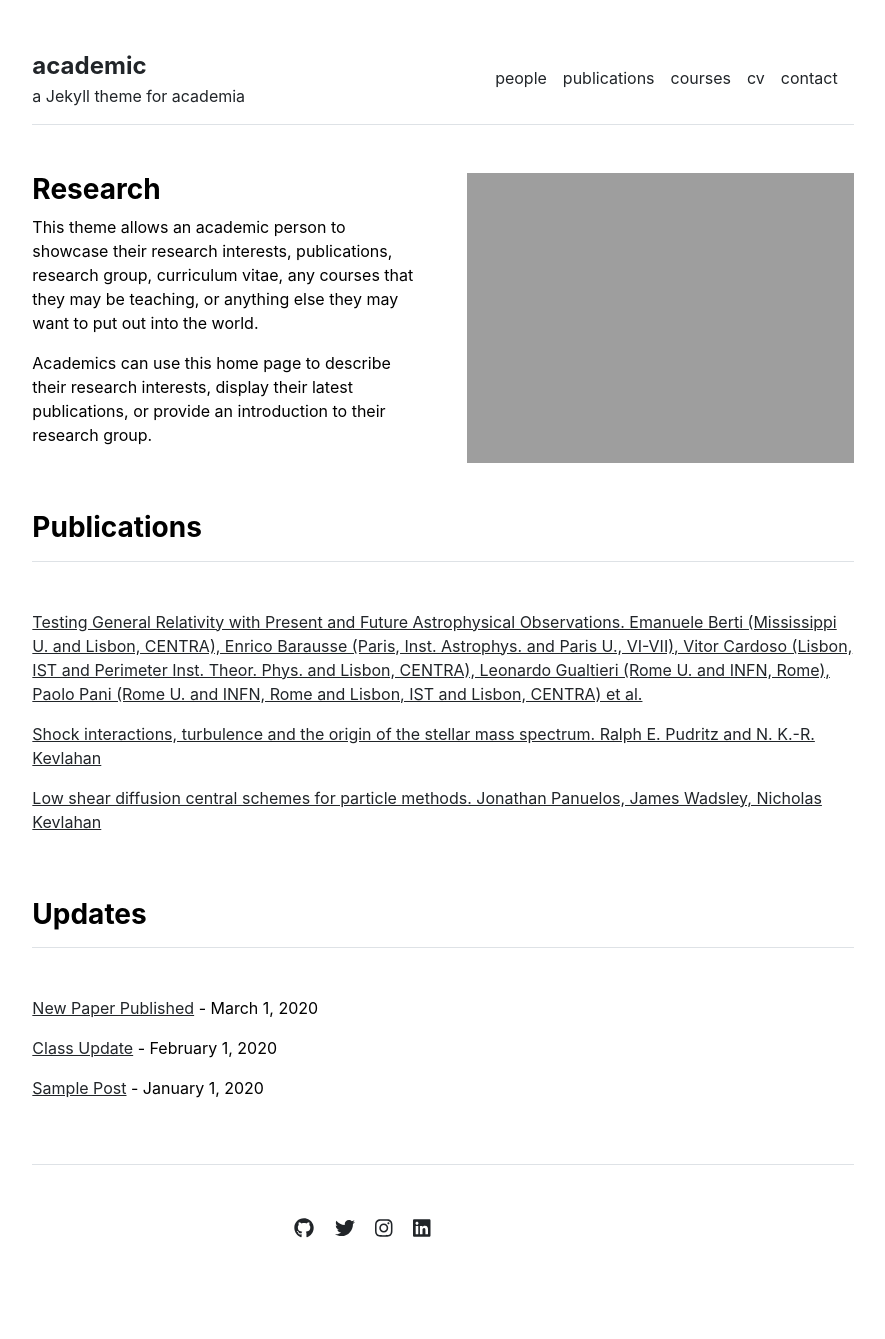
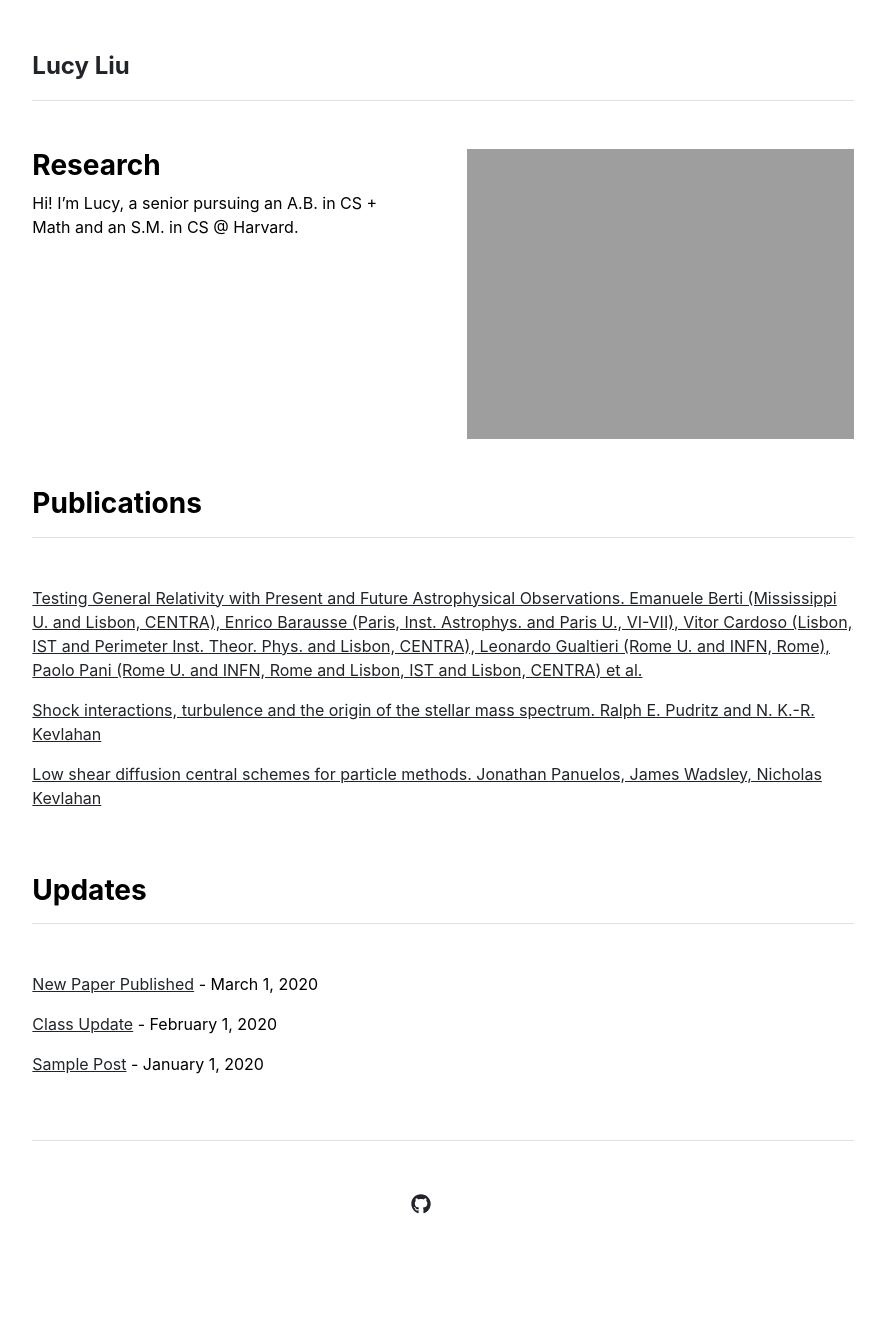
Before and after one commit to lliu12/lliu12, a Jekyll site: the page built from index.md, in a window 1280 px wide. Shown: the whole page, without its empty margins (197-1082 px from the left). Built offline with Jekyll 4.4.1, drawn with Linux system fonts in a browser that asks for light colours; after the commit the page ends 1315 px from its top, so only the background shows below that.

Commit message:
initial updates

```diff
--- a/_config.yml
+++ b/_config.yml
@@ -1,4 +1,4 @@
 url: "" # the base hostname & protocol for your site, e.g. http://example.com
 baseurl: "" # the subpath of your site, e.g. /blog
-title: "academic" # the name of your site, e.g. ACME Corp.
-description: "a Jekyll theme for academia"
+title: "Lucy Liu" # the name of your site, e.g. ACME Corp.
+description: ""
--- a/index.md
+++ b/index.md
@@ -3,6 +3,9 @@ layout: home
 title: "Home"
 ---
 
+Hi! I'm Lucy, a senior pursuing an A.B. in CS + Math and an S.M. in CS @ Harvard.
+
+<!--
 This theme allows an academic person to showcase their research interests, publications, research group, curriculum vitae, any courses that they may be teaching, or anything else they may want to put out into the world.
 
-Academics can use this home page to describe their research interests, display their latest publications, or provide an introduction to their research group.
+Academics can use this home page to describe their research interests, display their latest publications, or provide an introduction to their research group. -->
```
Also changed, not shown: _data/settings.yml (+16 -16 lines), CHANGELOG.md, 1 other file.
